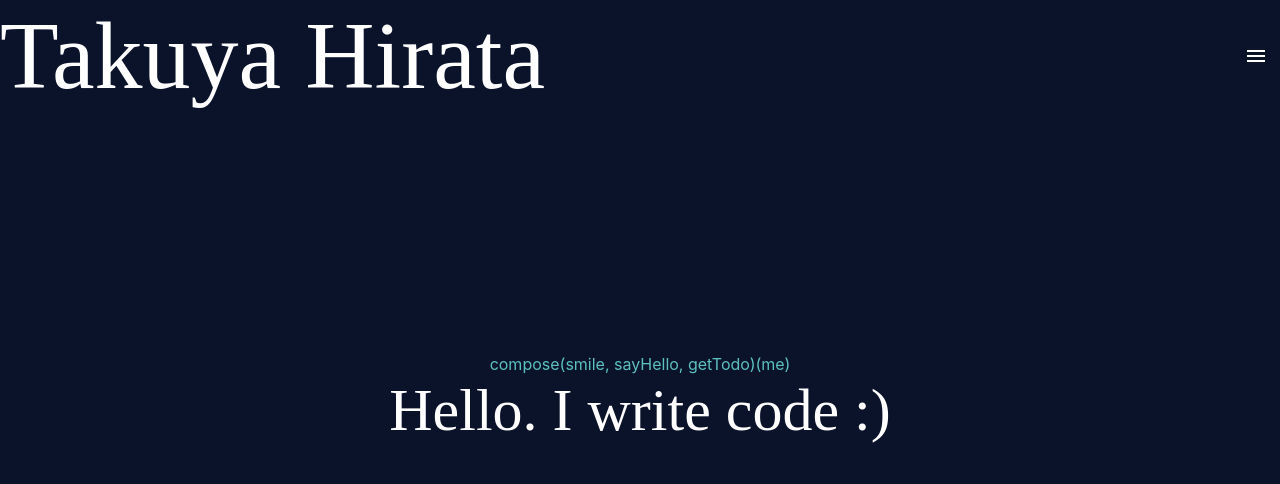
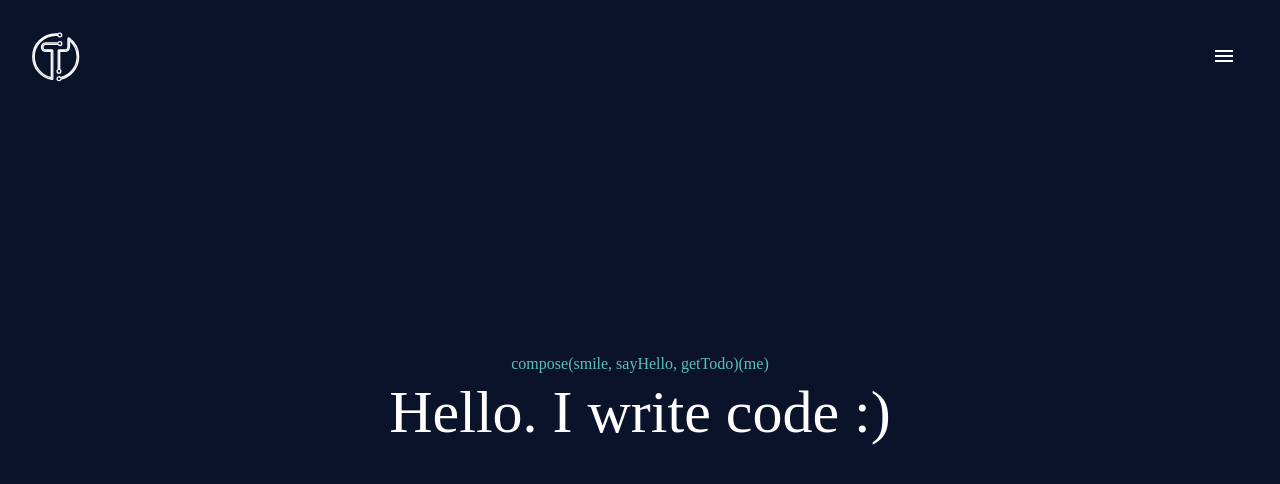
Before and after one commit to takuyahirata23/portfolio-v3, a Next.js app: page / in a window 1280 px wide. Shown: the top 484 px of the page. Built offline with nearby package versions, Linux system fonts and the light colour scheme.

Commit message:
style: Header

```diff
--- a/src/components/App/App.js
+++ b/src/components/App/App.js
@@ -1,5 +1,5 @@
 import { Box, Typography, makeStyles } from '@material-ui/core'
-import { Layout } from '..'
+import { Layout } from '../../elements'
 
 const useStyles = makeStyles(({ palette }) => ({
   wrapper: {
@@ -19,7 +19,7 @@ export default function App() {
         alignItems="center"
         className={cls.wrapper}
       >
-        <Typography variant="p" color="primary">
+        <Typography variant="body1" color="primary">
           compose(smile, sayHello, getTodo)(me)
         </Typography>
         <Typography variant="h2">Hello. I write code :)</Typography>
--- a/src/components/Header/Header.js
+++ b/src/components/Header/Header.js
@@ -4,6 +4,7 @@ import { Box, Drawer, IconButton, Typography } from '@material-ui/core'
 import { Menu, Close } from '@material-ui/icons'
 import { ROUTES } from '../../utils/constants'
 import useStyles from './useStyles'
+import { Logo } from '../../elements'
 
 const NavLink = ({ LABEL, URL }) => (
   <li key={LABEL}>
@@ -25,9 +26,10 @@ export default function Header() {
       component="header"
       display="flex"
       justifyContent="space-between"
+      p={[2, 2, 4]}
       className={cls.header}
     >
-      <Typography variant="h1">Takuya Hirata</Typography>
+      <Logo />
       <IconButton onClick={toggle}>
         <Menu />
       </IconButton>
--- a/src/components/index.js
+++ b/src/components/index.js
@@ -1,3 +1,2 @@
 export { default as App } from './App'
 export { default as Header } from './Header'
-export { default as Layout } from './Layout'
--- a/src/components/Layout/Layout.js
+++ b/src/elements/Layout/Layout.js
@@ -1,6 +1,6 @@
 import { Box } from '@material-ui/core'
 import PropTypes from 'prop-types'
-import Header from '../Header'
+import { Header } from '../../components'
 import useStyles from './useStyles'
 
 const Layout = ({ children }) => {
--- /dev/null
+++ b/src/elements/Logo/Logo.jsx
@@ -0,0 +1,41 @@
+import { Box } from '@material-ui/core'
+import { classNames } from '../../utils/functions'
+import useStyles from './useStyles'
+
+const Logo = () => {
+  const cls = useStyles()
+
+  return (
+    <Box className={cls.wrapper}>
+      <svg xmlns="http://www.w3.org/2000/svg" viewBox="0 0 126 130">
+        <path
+          className={classNames(cls.logoBase, cls.left)}
+          d="M97.51,16.12c-0.58-0.42-1.34-0.48-1.97-0.15c-0.63,0.32-1.03,0.97-1.03,1.69c0,0,0,13.55,0,18.36
+            c0,1.87-0.11,3.55-0.38,4.97c-0.2,1.07-0.48,2-0.85,2.76c-0.56,1.15-1.25,1.94-2.26,2.52c-1.01,0.58-2.43,0.95-4.46,0.96
+            c-4.95,0-8.89,0-11.6,0c-2.71,0-4.17,0-4.18,0c-0.5,0-0.99,0.2-1.34,0.55s-0.55,0.84-0.55,1.34v49.15
+            c-1.81,0.75-3.09,2.53-3.09,4.61c0,2.75,2.23,4.98,4.98,4.98c2.75,0,4.98-2.23,4.98-4.98c0-2.08-1.28-3.86-3.09-4.61l0-47.25
+            c0.62,0,1.38,0,2.29,0c2.71,0,6.65,0,11.6,0c2.21,0,4.12-0.37,5.74-1.14c1.21-0.58,2.24-1.39,3.05-2.36
+            c1.22-1.46,1.94-3.24,2.37-5.17c0.43-1.94,0.57-4.05,0.57-6.32c0-2.41,0-7,0-10.99c0-1.26,0-2.45,0-3.5
+            c12.43,10.35,20.35,25.93,20.35,43.37c0,14.07-5.29,26.93-13.96,36.82c-7.71,8.79-18.09,15.21-29.77,18.01
+            c-1.05-1.57-2.93-2.47-4.92-2.16c-2.72,0.43-4.58,2.98-4.15,5.7c0.43,2.72,2.98,4.58,5.7,4.15c2.13-0.33,3.72-1.97,4.11-3.97
+            c12.52-2.97,23.63-9.83,31.87-19.23c9.24-10.54,14.9-24.29,14.9-39.32C122.43,44.84,112.6,27.05,97.51,16.12z"
+        />
+        <path
+          className={classNames(cls.logoBase, cls.right)}
+          d="M73.19,25.42c-2.08,0-3.86,1.28-4.61,3.09c-8.99,0-28.42,0-33.1,0c-1.65,0-3.17,0.36-4.49,1.01
+            c-1.98,0.97-3.48,2.56-4.46,4.37c-0.98,1.82-1.47,3.89-1.47,5.95c0,2.72,0.85,5.49,2.74,7.64c0.94,1.07,2.15,1.97,3.58,2.59
+            c1.43,0.62,3.08,0.95,4.9,0.95c5.04,0,11.36,0,14.46,0v69.12c-12.46-2.58-23.41-9.25-31.39-18.57C10.91,91.7,5.82,78.91,5.82,64.9
+            c0-15.58,6.31-29.67,16.52-39.89C32.55,14.8,46.64,8.49,62.23,8.49c1.65,0,3.81,0.16,5.93,0.45c0.38,1.8,1.75,3.33,3.66,3.81
+            c2.67,0.67,5.38-0.96,6.04-3.63c0.67-2.67-0.96-5.38-3.63-6.04c-2.12-0.53-4.27,0.39-5.39,2.13c-2.32-0.32-4.69-0.5-6.61-0.5
+            c-33.25,0-60.2,26.95-60.2,60.2c0,14.93,5.44,28.61,14.45,39.13c9,10.52,21.58,17.9,35.85,20.26c0.55,0.09,1.11-0.07,1.53-0.42
+            c0.42-0.36,0.67-0.89,0.67-1.44v-73.3c0-0.5-0.2-0.99-0.55-1.34c-0.35-0.35-0.84-0.55-1.34-0.55c0,0-9.4,0-16.36,0
+            c-1.37,0-2.48-0.25-3.4-0.64c-1.37-0.6-2.34-1.53-3.02-2.7c-0.67-1.17-1.02-2.6-1.02-4.04c0-1.95,0.64-3.91,1.77-5.29
+            c0.56-0.69,1.24-1.25,2.04-1.64c0.8-0.39,1.72-0.62,2.83-0.62c4.69,0,24.11,0,33.1,0c0.75,1.81,2.53,3.09,4.61,3.09
+            c2.75,0,4.98-2.23,4.98-4.98S75.95,25.42,73.19,25.42z"
+        />
+      </svg>
+    </Box>
+  )
+}
+
+export default Logo
--- /dev/null
+++ b/src/elements/Logo/index.js
@@ -0,0 +1 @@
+export { default } from './Logo'
--- /dev/null
+++ b/src/elements/Logo/useStyles.js
@@ -0,0 +1,28 @@
+import { makeStyles } from '@material-ui/core'
+
+export default makeStyles(({ palette }) => ({
+  '@keyframes drewAnimation': {
+    to: {
+      strokeDashoffset: 0,
+    },
+  },
+  wrapper: {
+    width: '3rem',
+    height: '3rem',
+  },
+  logoBase: {
+    stroke: palette.text.primary,
+    strokeWidth: 3.5,
+    fill: 'none',
+  },
+  left: {
+    strokeDasharray: '521.4798583984375',
+    strokeDashoffset: '521.4798583984375',
+    animation: `$drewAnimation 3s linear forwards`,
+  },
+  right: {
+    strokeDasharray: '716.0350341796875',
+    strokeDashoffset: '716.0350341796875',
+    animation: `$drewAnimation 3s linear forwards`,
+  },
+}))
--- /dev/null
+++ b/src/elements/index.js
@@ -0,0 +1,2 @@
+export { default as Layout } from './Layout'
+export { default as Logo } from './Logo'
--- /dev/null
+++ b/src/utils/functions.js
@@ -0,0 +1 @@
+export const classNames = (...args) => args.join(' ')
```
Also changed, not shown: src/styles/globals.css (+8 -0 lines), src/elements/Layout/index.js (renamed from src/components/Layout/index.js), src/elements/Layout/useStyles.js (renamed from src/components/Layout/useStyles.js).
